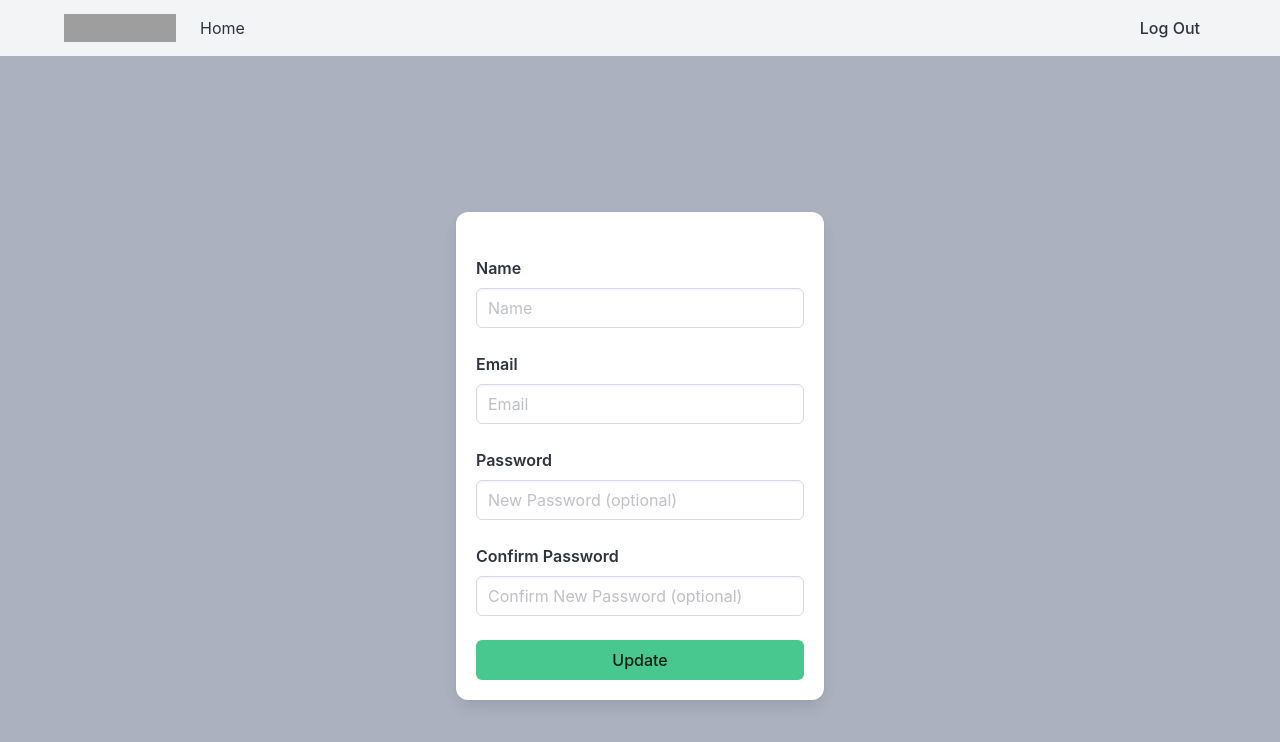
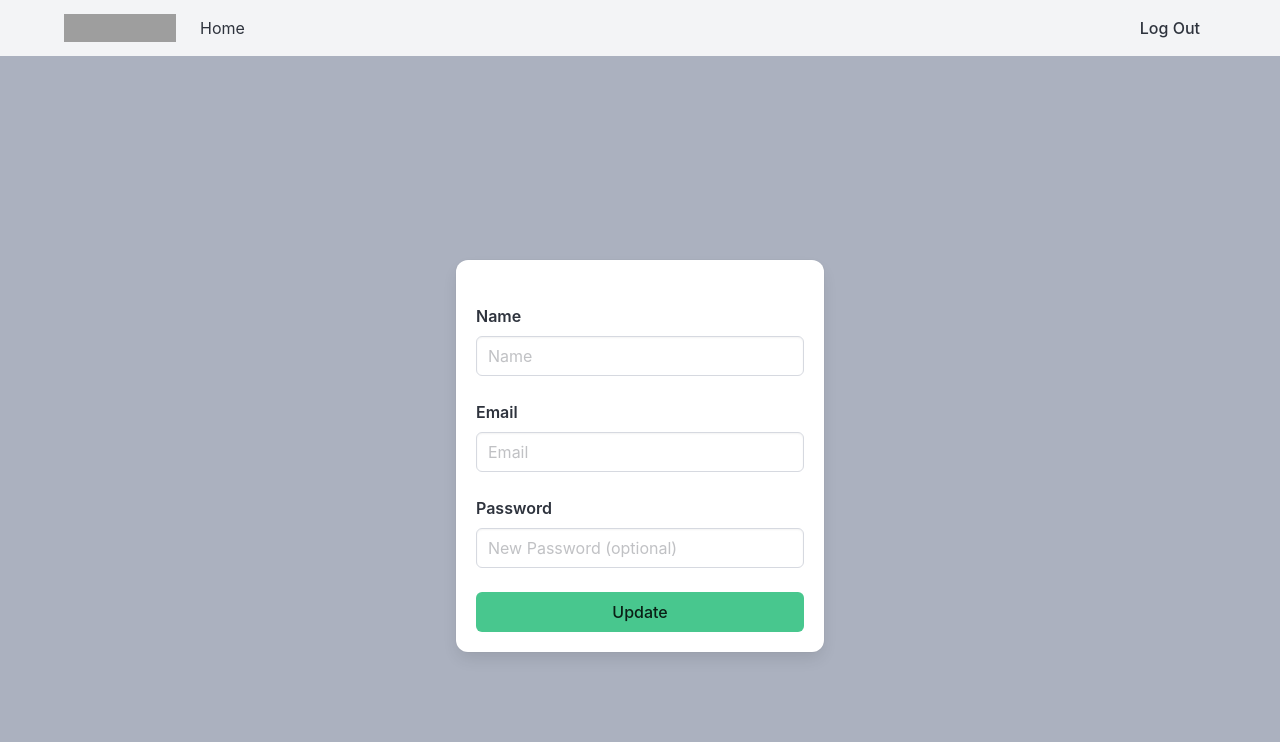
Before and after one commit to AlfikhoAzka/tugas-januari, a React (Create React App) app in the folder frontend/: page /edit-user/1 in a window 1280 px wide. Shown: the top 742 px of the page. Built offline with nearby package versions, Linux system fonts and the light colour scheme; no server answers; grey boxes are pictures that could not be loaded.

Commit message:
update-tidak-berhasil

```diff
--- a/frontend/src/components/Update.js
+++ b/frontend/src/components/Update.js
@@ -6,7 +6,6 @@ const Update = () => {
     const [name, setName] = useState('');
     const [email, setEmail] = useState('');
     const [password, setPassword] = useState('');
-    const [confPassword, setConfPassword] = useState('');
     const [msg, setMsg] = useState('');
     const navigate = useNavigate();
     const { id } = useParams();
@@ -32,7 +31,7 @@ const Update = () => {
             await axios.put(`http://localhost:5000/users/${id}`, {
                 name: name,
                 email: email,
-                ...(password && { password, confPassword }),
+                ...(password && { password }),
             });
             navigate('/dashboard');
         } catch (error) {
@@ -91,19 +90,6 @@ const Update = () => {
                                 </div>
 
                                 <div className="field mt-5">
-                                    <label className="label">Confirm Password</label>
-                                    <div className="controls">
-                                        <input
-                                            type="password"
-                                            className="input"
-                                            placeholder="Confirm New Password (optional)"
-                                            value={confPassword}
-                                            onChange={(e) => setConfPassword(e.target.value)}
-                                        />
-                                    </div>
-                                </div>
-
-                                <div className="field mt-5">
                                     <button className="button is-success is-fullwidth">
                                         Update
                                     </button>
```
